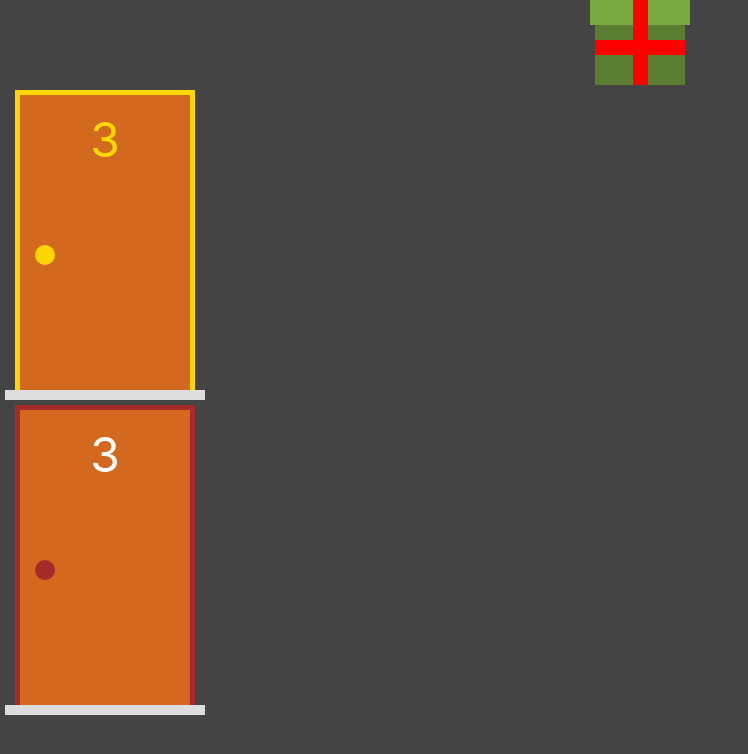
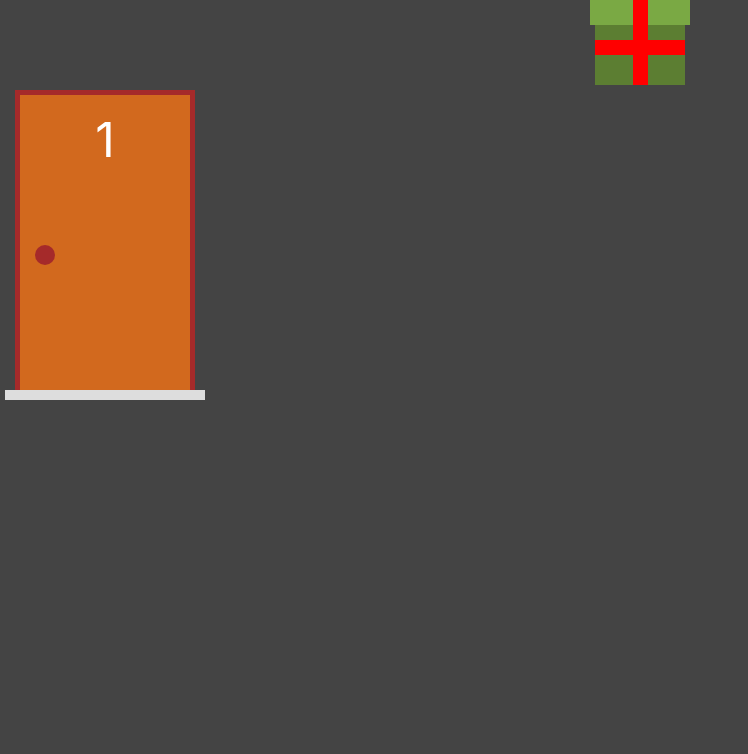
Before and after one commit to AntonioSabino/porta-premiada-nextJS, a Next.js app: page / in a window 1280 px wide. Shown: the top 754 px of the page, without its empty margins (0-748 px from the left). Built offline with nearby package versions, Linux system fonts and the light colour scheme.

Commit message:
refactor: modificando componente Porta para .tsx e incluindo os types

```diff
--- a/components/Porta.jsx
+++ b/components/Porta.tsx
@@ -1,13 +1,20 @@
+import PortaModel from "../model/porta";
 import styles from "../styles/porta.module.css";
 
-export default function Porta(props) {
-  const selecionada = props.selecionada ? styles.selecionada : "";
+interface PortaPropos {
+  porta: PortaModel
+}
+
+export default function Porta(props: PortaPropos) {
+  const { porta } = props
+
+  const selecionada = porta.selecionada ? styles.selecionada : "";
 
   return (
     <div className={styles.area}>
       <div className={`${styles.estrutura} ${selecionada}`}>
         <div className={styles.porta}>
-          <div className={styles.numero}>3</div>
+          <div className={styles.numero}>{porta.numero}</div>
           <div className={styles.macaneta}></div>
         </div>
       </div>
--- a/model/porta.js
+++ b/model/porta.ts
@@ -1,11 +1,11 @@
-export default class Porta {
-  #numero;
-  #temPresente;
-  #selecionada;
-  #aberta;
+export default class PortaModel {
+  #numero: number;
+  #temPresente: boolean;
+  #selecionada: boolean;
+  #aberta: boolean;
 
   constructor(
-    numero,
+    numero: number,
     temPresente = false,
     selecionada = false,
     aberta = false
@@ -34,16 +34,16 @@ export default class Porta {
 
   desselecionar() {
     const selecionada = false;
-    return new Porta(this.numero, this.temPresente, selecionada, this.aberta);
+    return new PortaModel(this.numero, this.temPresente, selecionada, this.aberta);
   }
 
   alternarSelecao() {
     const selecionada = !this.selecionada;
-    return new Porta(this.numero, this.temPresente, selecionada, this.aberta);
+    return new PortaModel(this.numero, this.temPresente, selecionada, this.aberta);
   }
 
   abrir() {
     const aberta = true;
-    return new Porta(this.numero, this.temPresente, this.selecionada, aberta);
+    return new PortaModel(this.numero, this.temPresente, this.selecionada, aberta);
   }
 }
--- a/pages/index.jsx
+++ b/pages/index.jsx
@@ -1,12 +1,15 @@
+import { useState } from "react";
 import Porta from "../components/Porta";
 import Presente from "../components/Presente";
+import PortaModel from "../model/porta";
 
 export default function Home() {
+  const [p1, setP1] = useState(new PortaModel(1));
+
   return (
     <div>
       <Presente />
-      <Porta selecionada={true} />
-      <Porta selecionada={false} />
+      <Porta porta={p1} />
     </div>
   );
 }
--- a/tsconfig.json
+++ b/tsconfig.json
@@ -1,6 +1,6 @@
 {
   "compilerOptions": {
-    "target": "es5",
+    "target": "es6",
     "lib": [
       "dom",
       "dom.iterable",
@@ -14,7 +14,7 @@
     "incremental": true,
     "esModuleInterop": true,
     "module": "esnext",
-    "resolveJsonModule": true,
+    "resolveJsonModule": false,
     "isolatedModules": true,
     "jsx": "preserve"
   },
```
